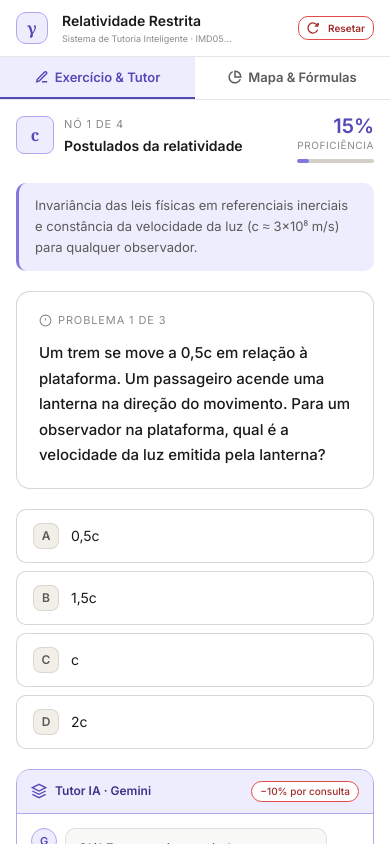
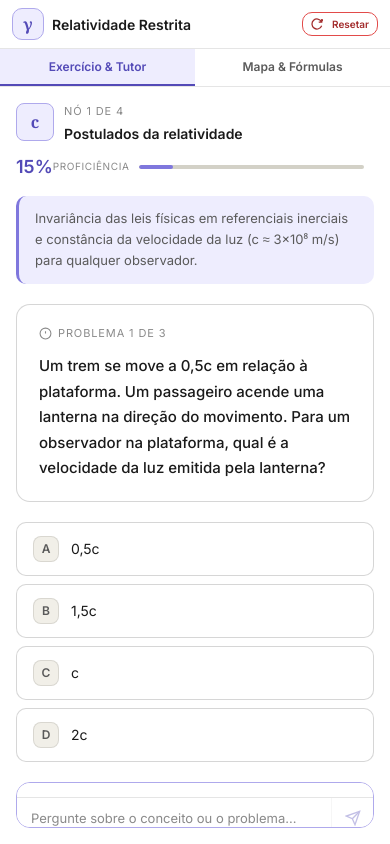
Before and after one commit to gildo-cordeiro/its-relatividade, a React (Vite) app: page / in a window 390 px wide. Shown: the top 844 px of the page. Built offline with nearby package versions, Linux system fonts and the light colour scheme; no server answers.

Commit message:
fix: adjust mobile header, lock viewport and add scroll constraints to avoid overlaps

```diff
--- a/src/index.css
+++ b/src/index.css
@@ -844,13 +844,31 @@
   display: none;
 }
 
+/* Evita que fórmulas matemáticas gigantes quebrem a largura da página */
+.katex-display {
+  overflow-x: auto;
+  overflow-y: hidden;
+  max-width: 100%;
+  padding: 4px 0;
+}
+.katex {
+  max-width: 100%;
+}
+
 @media (max-width: 768px) {
+  html,
+  body,
+  #root,
+  .app-root {
+    height: 100%;
+    overflow: hidden;
+  }
+
   .mobile-tabs-bar {
     display: flex;
     background: #fff;
     border-bottom: 1px solid var(--border);
-    position: sticky;
-    top: 0;
+    position: relative;
     z-index: 10;
   }
 
@@ -859,7 +877,7 @@
     display: flex;
     align-items: center;
     justify-content: center;
-    padding: 12px;
+    padding: 12px 6px;
     border: none;
     background: transparent;
     font-size: 13px;
@@ -880,6 +898,7 @@
   .app-body {
     grid-template-columns: 1fr;
     min-height: 0;
+    height: 0; /* Força o flexbox a respeitar o limite de altura da tela */
   }
 
   .app-body.show-exercise .right-panel {
@@ -894,6 +913,7 @@
   .right-panel {
     padding: 16px;
     overflow-y: auto;
+    height: 100%;
   }
 
   .left-panel {
@@ -911,7 +931,11 @@
 
 @media (max-width: 600px) {
   .app-header {
-    padding: 10px 16px;
+    padding: 8px 12px;
+  }
+
+  .header-left {
+    gap: 8px;
   }
 
   .header-icon {
@@ -924,12 +948,9 @@
     font-size: 14px;
   }
 
+  /* Oculta o subtítulo longo no celular para evitar colisões horizontais */
   .header-sub {
-    font-size: 9px;
-    max-width: 170px;
-    white-space: nowrap;
-    overflow: hidden;
-    text-overflow: ellipsis;
+    display: none;
   }
 
   .btn-reset {
@@ -943,6 +964,12 @@
 
   .concept-header {
     gap: 10px;
+    flex-wrap: wrap;
+  }
+
+  .concept-meta {
+    flex: 1;
+    min-width: 150px;
   }
 
   .concept-badge {
@@ -956,7 +983,38 @@
     font-size: 14px;
   }
 
+  .prof-display {
+    text-align: left;
+    width: 100%;
+    margin-top: 4px;
+    display: flex;
+    align-items: center;
+    justify-content: space-between;
+    min-width: unset;
+  }
+
+  .prof-bar-wrap {
+    flex: 1;
+    margin-left: 10px;
+    margin-right: 10px;
+  }
+
+  .prof-label {
+    margin: 0;
+  }
+
   .prof-pct {
-    font-size: 20px;
+    font-size: 18px;
   }
 }
+
+@media (max-width: 480px) {
+  .mobile-tab-btn svg {
+    display: none; /* Remove os ícones em telas muito estreitas para o texto caber */
+  }
+
+  .mobile-tab-btn {
+    font-size: 12px;
+    padding: 10px 4px;
+  }
+}
```
